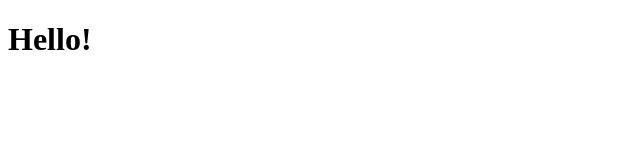
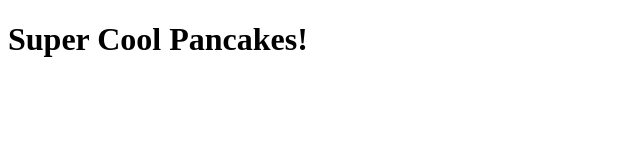
Before and after one commit to kylearmour1/Demo, a plain HTML site: page index.html in a window 1280 px wide. Shown: the whole page, without its empty margins (0-640 px from the left). Drawn offline with Linux system fonts and the light colour scheme.

Commit message:
new title

```diff
--- a/index.html
+++ b/index.html
@@ -8,7 +8,7 @@
 </head>
 <body>
     <h1>
-        Hello!
+        Super Cool Pancakes!
     </h1>
 </body>
 </html>
```
